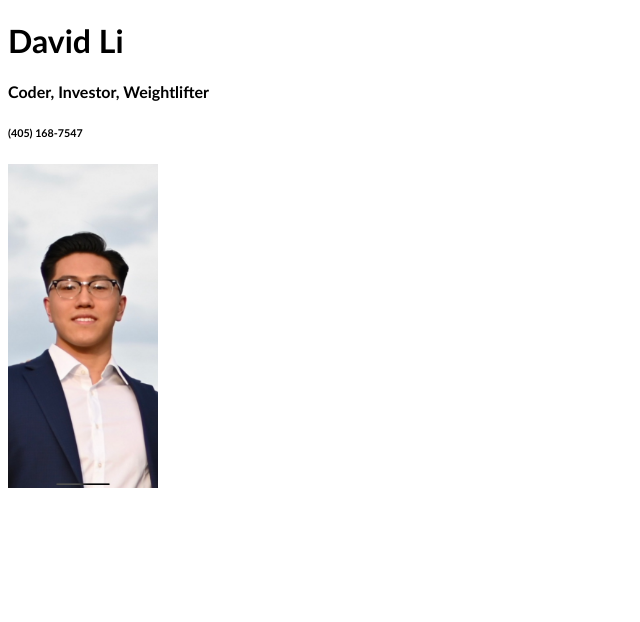
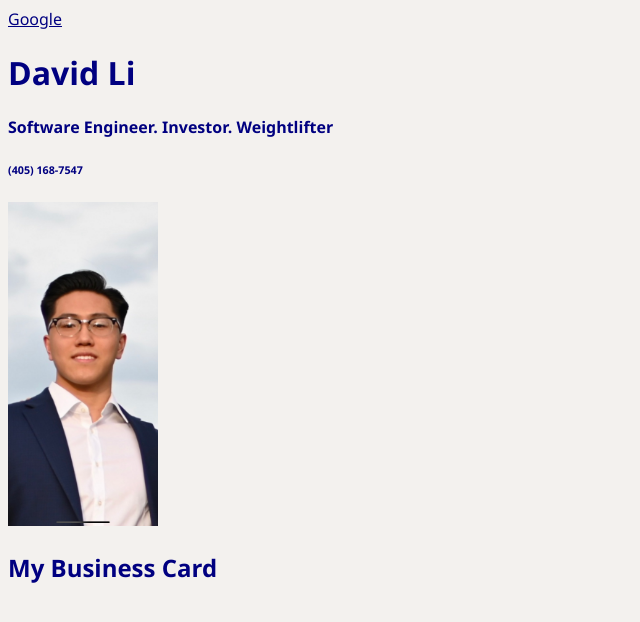
Before and after one commit to davdli/html-css-lecture-demo, a website: page 02/card.html in a window 1280 px wide. Shown: the whole page, without its empty margins (0-640 px from the left). Drawn offline with Linux system fonts and the light colour scheme.

Commit message:
adds css

```diff
--- a/02/card-stylin.css
+++ b/02/card-stylin.css
@@ -3,6 +3,18 @@
 }
 
 body {
-    background: blanchedalmond;
+    background: rgb(243, 241, 238);
     font-family: 'Segoe UI', Tahoma, Geneva, Verdana, sans-serif;
 }
+
+* {
+    color: navy;
+}
+
+main.important-text {
+    background-color: white;
+}
+
+/* .important-text {
+    background: purple;
+} */
--- a/02/card.html
+++ b/02/card.html
@@ -1,13 +1,19 @@
 <!DOCTYPE html>
 <html lang="en">
     <head>
+        <title>David Li Business Card</title>
+        <link rel="stylesheet" type="text/css" href="/02/card-stylin.css" />
     </head>
     <body>
-        <main id="Business Card" style="font-family: calibri">
-            <h1>David Li</h1>
-            <h4>Coder, Investor, Weightlifter</h4>
+        <a href="https://www.google.com/">Google</a>
+        <main id="Business Card">
+            <div>
+                <h1 class="important-text">David Li</h1>
+                <h4 class="important-text">Software Engineer. Investor. Weightlifter</h4>
+            </div>
             <h6>(405) 168-7547</h6>
             <img src="Profile-Picture.jpeg" width="150"/>
         </main>
+        <h2 class="important-text">My Business Card</h2>
     </body>
 </html>
```
